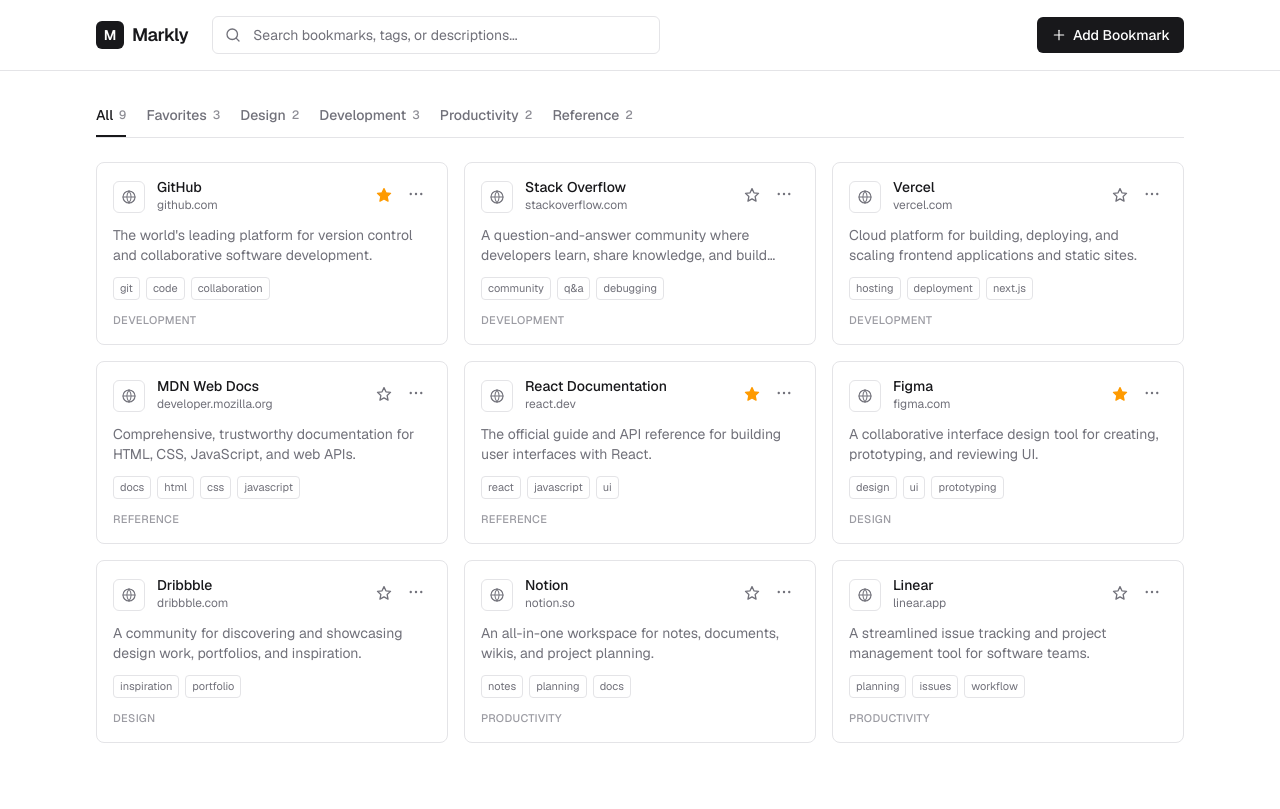
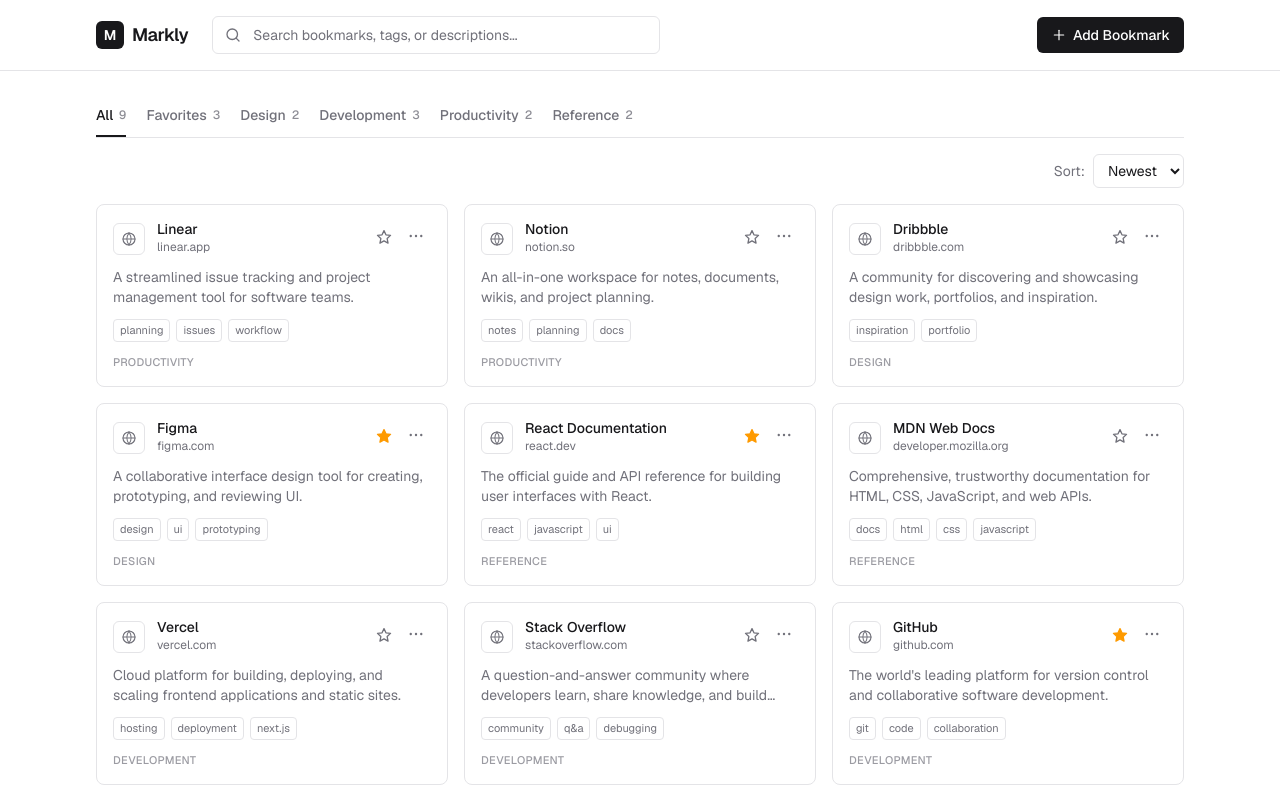
Before and after one commit to ShadaTaran/markly, a Next.js app: page / in a window 1280 px wide. Built offline with nearby package versions, Linux system fonts and the light colour scheme.

Commit message:
feat: add bookmark organization and sorting

```diff
--- a/src/components/BookmarkCard.tsx
+++ b/src/components/BookmarkCard.tsx
@@ -1,21 +1,25 @@
 import { useState } from "react";
 import type { Bookmark } from "@/types/bookmark";
-import { getDomain, getFaviconUrl } from "@/lib/utils";
+import { cn, getDomain, getFaviconUrl } from "@/lib/utils";
 import { BookmarkActions } from "@/components/BookmarkActions";
 import { GlobeIcon, StarIcon } from "@/components/icons";
 
 interface BookmarkCardProps {
   bookmark: Bookmark;
+  activeTag: string | null;
   onToggleFavorite: (id: string) => void;
   onEdit: (bookmark: Bookmark) => void;
   onDeleteRequest: (bookmark: Bookmark) => void;
+  onTagClick: (tag: string) => void;
 }
 
 export function BookmarkCard({
   bookmark,
+  activeTag,
   onToggleFavorite,
   onEdit,
   onDeleteRequest,
+  onTagClick,
 }: BookmarkCardProps) {
   const { title, url, description, category, tags, favorite } = bookmark;
   const domain = getDomain(url);
@@ -29,6 +33,7 @@ export function BookmarkCard({
             {faviconFailed ? (
               <GlobeIcon width={16} height={16} className="text-muted-foreground" />
             ) : (
+              // eslint-disable-next-line @next/next/no-img-element -- favicons are third-party, per-domain images; next/image's optimizer isn't a good fit here.
               <img
                 src={getFaviconUrl(domain)}
                 alt=""
@@ -78,14 +83,26 @@ export function BookmarkCard({
       </p>
 
       <div className="mt-3 flex flex-wrap items-center gap-1.5">
-        {tags.map((tag) => (
-          <span
-            key={tag}
-            className="rounded border border-border px-1.5 py-0.5 text-[11px] text-muted-foreground"
-          >
-            {tag}
-          </span>
-        ))}
+        {tags.map((tag) => {
+          const isActive = activeTag?.toLowerCase() === tag.toLowerCase();
+          return (
+            <button
+              key={tag}
+              type="button"
+              onClick={() => onTagClick(tag)}
+              aria-pressed={isActive}
+              aria-label={`Filter by tag ${tag}`}
+              className={cn(
+                "rounded border px-1.5 py-0.5 text-[11px] transition-colors focus-visible:outline-none focus-visible:ring-2 focus-visible:ring-accent/40",
+                isActive
+                  ? "border-foreground/60 text-foreground"
+                  : "border-border text-muted-foreground hover:border-foreground/40 hover:text-foreground",
+              )}
+            >
+              {tag}
+            </button>
+          );
+        })}
       </div>
 
       <div className="mt-3 text-[11px] font-medium uppercase tracking-wide text-muted-foreground/70">
--- a/src/components/BookmarkDashboard.tsx
+++ b/src/components/BookmarkDashboard.tsx
@@ -7,9 +7,19 @@ import { CategoryFilter } from "@/components/CategoryFilter";
 import { BookmarkGrid } from "@/components/BookmarkGrid";
 import { BookmarkDialog } from "@/components/BookmarkDialog";
 import { DeleteBookmarkDialog } from "@/components/DeleteBookmarkDialog";
-import { generateBookmarkId, getDomain } from "@/lib/utils";
+import { SortSelect } from "@/components/SortSelect";
+import { XIcon } from "@/components/icons";
+import { generateBookmarkId } from "@/lib/utils";
 import { ALL_CATEGORY_FILTER, FAVORITES_FILTER } from "@/lib/constants";
 import { loadBookmarks, saveBookmarks } from "@/lib/bookmark-storage";
+import {
+  filterBookmarks,
+  getCategories,
+  getUniqueCategories,
+  normalizeCategory,
+  sortBookmarks,
+  type SortOption,
+} from "@/lib/bookmarks";
 
 interface BookmarkDashboardProps {
   bookmarks: Bookmark[];
@@ -22,27 +32,40 @@ export function BookmarkDashboard({ bookmarks: initialBookmarks }: BookmarkDashb
   const [isHydrated, setIsHydrated] = useState(false);
   const [searchQuery, setSearchQuery] = useState("");
   const [selectedCategory, setSelectedCategory] = useState<string>(ALL_CATEGORY_FILTER);
+  const [activeTag, setActiveTag] = useState<string | null>(null);
+  const [sortOption, setSortOption] = useState<SortOption>("newest");
   const [dialogState, setDialogState] = useState<DialogState>(null);
   const [deleteTarget, setDeleteTarget] = useState<Bookmark | null>(null);
 
+  // Runs once on mount (client-only). localStorage isn't available during
+  // SSR/static prerendering, so the initial render always uses the mock
+  // data to keep server and client output identical (no hydration
+  // mismatch); this effect then syncs in any real stored bookmarks after
+  // mount. Either way, hydration is marked complete so the save effect
+  // below is allowed to run.
   useEffect(() => {
     const stored = loadBookmarks();
     if (stored) {
+      // eslint-disable-next-line react-hooks/set-state-in-effect -- one-time sync from an external store (localStorage) on mount; the value cannot be derived during render because it isn't available at SSR/prerender time.
       setBookmarks(stored);
     }
     setIsHydrated(true);
   }, []);
 
+  // Persist bookmarks after every change, but only once the initial
+  // localStorage read above has completed. Without this guard, this effect
+  // would fire on first mount with the mock data and overwrite any
+  // already-stored user bookmarks before they've been loaded.
   useEffect(() => {
     if (!isHydrated) return;
     saveBookmarks(bookmarks);
   }, [bookmarks, isHydrated]);
 
-  const uniqueCategories = useMemo(
-    () => Array.from(new Set(bookmarks.map((bookmark) => bookmark.category))).sort(),
-    [bookmarks],
-  );
+  const uniqueCategories = useMemo(() => getUniqueCategories(bookmarks), [bookmarks]);
 
+  // If the selected category no longer has any bookmarks (e.g. its last
+  // bookmark was edited to a different category or deleted), fall back to
+  // "All" instead of leaving the user stuck on a filter tab that vanished.
   const activeCategory =
     selectedCategory === ALL_CATEGORY_FILTER ||
     selectedCategory === FAVORITES_FILTER ||
@@ -50,51 +73,17 @@ export function BookmarkDashboard({ bookmarks: initialBookmarks }: BookmarkDashb
       ? selectedCategory
       : ALL_CATEGORY_FILTER;
 
-  const categories = useMemo(
-    () => [
-      { id: ALL_CATEGORY_FILTER, label: "All", count: bookmarks.length },
-      {
-        id: FAVORITES_FILTER,
-        label: "Favorites",
-        count: bookmarks.filter((bookmark) => bookmark.favorite).length,
-      },
-      ...uniqueCategories.map((category) => ({
-        id: category,
-        label: category,
-        count: bookmarks.filter((bookmark) => bookmark.category === category).length,
-      })),
-    ],
-    [bookmarks, uniqueCategories],
+  const categories = useMemo(() => getCategories(bookmarks), [bookmarks]);
+
+  const filteredBookmarks = useMemo(
+    () => filterBookmarks(bookmarks, { searchQuery, activeCategory, activeTag }),
+    [bookmarks, searchQuery, activeCategory, activeTag],
   );
 
-  const filteredBookmarks = useMemo(() => {
-    const query = searchQuery.trim().toLowerCase();
-
-    return bookmarks.filter((bookmark) => {
-      const matchesCategory =
-        activeCategory === ALL_CATEGORY_FILTER
-          ? true
-          : activeCategory === FAVORITES_FILTER
-            ? bookmark.favorite
-            : bookmark.category === activeCategory;
-
-      if (!matchesCategory) return false;
-      if (!query) return true;
-
-      const haystack = [
-        bookmark.title,
-        bookmark.description,
-        bookmark.category,
-        bookmark.url,
-        getDomain(bookmark.url),
-        ...bookmark.tags,
-      ]
-        .join(" ")
-        .toLowerCase();
-
-      return haystack.includes(query);
-    });
-  }, [bookmarks, searchQuery, activeCategory]);
+  const visibleBookmarks = useMemo(
+    () => sortBookmarks(filteredBookmarks, sortOption),
+    [filteredBookmarks, sortOption],
+  );
 
   function handleToggleFavorite(id: string) {
     setBookmarks((current) =>
@@ -104,6 +93,10 @@ export function BookmarkDashboard({ bookmarks: initialBookmarks }: BookmarkDashb
           : bookmark,
       ),
     );
+  }
+
+  function handleTagClick(tag: string) {
+    setActiveTag((current) => (current?.toLowerCase() === tag.toLowerCase() ? null : tag));
   }
 
   function handleOpenAddDialog() {
@@ -119,18 +112,24 @@ export function BookmarkDashboard({ bookmarks: initialBookmarks }: BookmarkDashb
   }
 
   function handleSubmitBookmark(values: BookmarkInput) {
+    const normalizedValues = {
+      ...values,
+      category: normalizeCategory(values.category, uniqueCategories),
+    };
+
     if (dialogState !== null && dialogState.mode === "edit") {
       const { id } = dialogState.bookmark;
       setBookmarks((current) =>
         current.map((bookmark) =>
-          bookmark.id === id ? { ...bookmark, ...values } : bookmark,
+          bookmark.id === id ? { ...bookmark, ...normalizedValues } : bookmark,
         ),
       );
     } else {
       const newBookmark: Bookmark = {
         id: generateBookmarkId(),
         favorite: false,
-        ...values,
+        createdAt: new Date().toISOString(),
+        ...normalizedValues,
       };
       setBookmarks((current) => [newBookmark, ...current]);
     }
@@ -167,16 +166,35 @@ export function BookmarkDashboard({ bookmarks: initialBookmarks }: BookmarkDashb
           onChange={setSelectedCategory}
         />
 
-        <div className="mt-6">
+        <div className="mt-4 flex flex-wrap items-center gap-3">
+          {activeTag && (
+            <button
+              type="button"
+              onClick={() => setActiveTag(null)}
+              className="flex items-center gap-1.5 rounded-md border border-border bg-surface px-2.5 py-1 text-xs font-medium text-foreground transition-colors hover:border-foreground/40"
+            >
+              Tag: {activeTag}
+              <XIcon width={13} height={13} />
+            </button>
+          )}
+          <div className="ml-auto">
+            <SortSelect value={sortOption} onChange={setSortOption} />
+          </div>
+        </div>
+
+        <div className="mt-4">
           <BookmarkGrid
-            bookmarks={filteredBookmarks}
+            bookmarks={visibleBookmarks}
             totalBookmarks={bookmarks.length}
             searchQuery={searchQuery}
             activeCategory={activeCategory}
+            activeTag={activeTag}
             onToggleFavorite={handleToggleFavorite}
             onEdit={handleOpenEditDialog}
             onDeleteRequest={handleDeleteRequest}
             onClearSearch={() => setSearchQuery("")}
+            onClearTag={() => setActiveTag(null)}
+            onTagClick={handleTagClick}
           />
         </div>
       </main>
--- a/src/components/BookmarkGrid.tsx
+++ b/src/components/BookmarkGrid.tsx
@@ -9,10 +9,13 @@ interface BookmarkGridProps {
   totalBookmarks: number;
   searchQuery: string;
   activeCategory: string;
+  activeTag: string | null;
   onToggleFavorite: (id: string) => void;
   onEdit: (bookmark: Bookmark) => void;
   onDeleteRequest: (bookmark: Bookmark) => void;
   onClearSearch: () => void;
+  onClearTag: () => void;
+  onTagClick: (tag: string) => void;
 }
 
 export function BookmarkGrid({
@@ -20,10 +23,13 @@ export function BookmarkGrid({
   totalBookmarks,
   searchQuery,
   activeCategory,
+  activeTag,
   onToggleFavorite,
   onEdit,
   onDeleteRequest,
   onClearSearch,
+  onClearTag,
+  onTagClick,
 }: BookmarkGridProps) {
   if (bookmarks.length === 0) {
     const trimmedQuery = searchQuery.trim();
@@ -45,6 +51,17 @@ export function BookmarkGrid({
           title="No bookmarks found"
           description={`No bookmarks match "${trimmedQuery}".`}
           action={{ label: "Clear search", onClick: onClearSearch }}
+        />
+      );
+    }
+
+    if (activeTag) {
+      return (
+        <EmptyState
+          icon={<SearchIcon width={22} height={22} />}
+          title="No bookmarks found"
+          description={`No bookmarks tagged "${activeTag}".`}
+          action={{ label: "Clear tag filter", onClick: onClearTag }}
         />
       );
     }
@@ -83,9 +100,11 @@ export function BookmarkGrid({
         <BookmarkCard
           key={bookmark.id}
           bookmark={bookmark}
+          activeTag={activeTag}
           onToggleFavorite={onToggleFavorite}
           onEdit={onEdit}
           onDeleteRequest={onDeleteRequest}
+          onTagClick={onTagClick}
         />
       ))}
     </div>
--- /dev/null
+++ b/src/components/SortSelect.tsx
@@ -0,0 +1,33 @@
+import type { SortOption } from "@/lib/bookmarks";
+
+const SORT_OPTIONS: { value: SortOption; label: string }[] = [
+  { value: "newest", label: "Newest" },
+  { value: "oldest", label: "Oldest" },
+  { value: "az", label: "A–Z" },
+  { value: "za", label: "Z–A" },
+];
+
+interface SortSelectProps {
+  value: SortOption;
+  onChange: (value: SortOption) => void;
+}
+
+export function SortSelect({ value, onChange }: SortSelectProps) {
+  return (
+    <label className="flex items-center gap-2 text-sm text-muted-foreground">
+      <span className="hidden sm:inline">Sort:</span>
+      <select
+        value={value}
+        onChange={(event) => onChange(event.target.value as SortOption)}
+        aria-label="Sort bookmarks"
+        className="rounded-md border border-border bg-surface px-2.5 py-1.5 text-sm text-foreground outline-none transition-colors focus:border-accent focus:ring-2 focus:ring-accent/25"
+      >
+        {SORT_OPTIONS.map((option) => (
+          <option key={option.value} value={option.value}>
+            {option.label}
+          </option>
+        ))}
+      </select>
+    </label>
+  );
+}
--- a/src/data/bookmarks.ts
+++ b/src/data/bookmarks.ts
@@ -10,6 +10,7 @@ export const mockBookmarks: Bookmark[] = [
     category: "Development",
     tags: ["git", "code", "collaboration"],
     favorite: true,
+    createdAt: "2026-08-01T09:00:00.000Z",
   },
   {
     id: "stack-overflow",
@@ -20,6 +21,7 @@ export const mockBookmarks: Bookmark[] = [
     category: "Development",
     tags: ["community", "q&a", "debugging"],
     favorite: false,
+    createdAt: "2026-08-02T09:00:00.000Z",
   },
   {
     id: "vercel",
@@ -30,6 +32,7 @@ export const mockBookmarks: Bookmark[] = [
     category: "Development",
     tags: ["hosting", "deployment", "next.js"],
     favorite: false,
+    createdAt: "2026-08-03T09:00:00.000Z",
   },
   {
     id: "mdn",
@@ -40,6 +43,7 @@ export const mockBookmarks: Bookmark[] = [
     category: "Reference",
     tags: ["docs", "html", "css", "javascript"],
     favorite: false,
+    createdAt: "2026-08-04T09:00:00.000Z",
   },
   {
     id: "react-docs",
@@ -50,6 +54,7 @@ export const mockBookmarks: Bookmark[] = [
     category: "Reference",
     tags: ["react", "javascript", "ui"],
     favorite: true,
+    createdAt: "2026-08-05T09:00:00.000Z",
   },
   {
     id: "figma",
@@ -60,6 +65,7 @@ export const mockBookmarks: Bookmark[] = [
     category: "Design",
     tags: ["design", "ui", "prototyping"],
     favorite: true,
+    createdAt: "2026-08-06T09:00:00.000Z",
   },
   {
     id: "dribbble",
@@ -70,6 +76,7 @@ export const mockBookmarks: Bookmark[] = [
     category: "Design",
     tags: ["inspiration", "portfolio"],
     favorite: false,
+    createdAt: "2026-08-07T09:00:00.000Z",
   },
   {
     id: "notion",
@@ -80,6 +87,7 @@ export const mockBookmarks: Bookmark[] = [
     category: "Productivity",
     tags: ["notes", "planning", "docs"],
     favorite: false,
+    createdAt: "2026-08-08T09:00:00.000Z",
   },
   {
     id: "linear",
@@ -90,5 +98,6 @@ export const mockBookmarks: Bookmark[] = [
     category: "Productivity",
     tags: ["planning", "issues", "workflow"],
     favorite: false,
+    createdAt: "2026-08-09T09:00:00.000Z",
   },
 ];
--- /dev/null
+++ b/src/lib/bookmarks.ts
@@ -0,0 +1,112 @@
+import type { Bookmark } from "@/types/bookmark";
+import { ALL_CATEGORY_FILTER, FAVORITES_FILTER } from "@/lib/constants";
+import { getDomain } from "@/lib/utils";
+
+export type SortOption = "newest" | "oldest" | "az" | "za";
+
+export interface CategoryOption {
+  id: string;
+  label: string;
+  count: number;
+}
+
+export function getUniqueCategories(bookmarks: Bookmark[]): string[] {
+  return Array.from(new Set(bookmarks.map((bookmark) => bookmark.category))).sort();
+}
+
+export function getCategories(bookmarks: Bookmark[]): CategoryOption[] {
+  const uniqueCategories = getUniqueCategories(bookmarks);
+
+  return [
+    { id: ALL_CATEGORY_FILTER, label: "All", count: bookmarks.length },
+    {
+      id: FAVORITES_FILTER,
+      label: "Favorites",
+      count: bookmarks.filter((bookmark) => bookmark.favorite).length,
+    },
+    ...uniqueCategories.map((category) => ({
+      id: category,
+      label: category,
+      count: bookmarks.filter((bookmark) => bookmark.category === category).length,
+    })),
+  ];
+}
+
+/**
+ * Resolves a user-entered category against the categories already in use,
+ * so casing/whitespace differences (" development", "DEVELOPMENT") reuse
+ * the existing category instead of creating a near-duplicate.
+ */
+export function normalizeCategory(input: string, existingCategories: string[]): string {
+  const cleaned = input.trim().replace(/\s+/g, " ");
+  const key = cleaned.toLowerCase();
+  const existingMatch = existingCategories.find(
+    (category) => category.toLowerCase() === key,
+  );
+  return existingMatch ?? cleaned;
+}
+
+interface FilterOptions {
+  searchQuery: string;
+  activeCategory: string;
+  activeTag: string | null;
+}
+
+export function filterBookmarks(
+  bookmarks: Bookmark[],
+  { searchQuery, activeCategory, activeTag }: FilterOptions,
+): Bookmark[] {
+  const query = searchQuery.trim().toLowerCase();
+  const tag = activeTag ? activeTag.toLowerCase() : null;
+
+  return bookmarks.filter((bookmark) => {
+    const matchesCategory =
+      activeCategory === ALL_CATEGORY_FILTER
+        ? true
+        : activeCategory === FAVORITES_FILTER
+          ? bookmark.favorite
+          : bookmark.category === activeCategory;
+
+    if (!matchesCategory) return false;
+
+    if (tag && !bookmark.tags.some((bookmarkTag) => bookmarkTag.toLowerCase() === tag)) {
+      return false;
+    }
+
+    if (!query) return true;
+
+    const haystack = [
+      bookmark.title,
+      bookmark.description,
+      bookmark.category,
+      bookmark.url,
+      getDomain(bookmark.url),
+      ...bookmark.tags,
+    ]
+      .join(" ")
+      .toLowerCase();
+
+    return haystack.includes(query);
+  });
+}
+
+export function sortBookmarks(bookmarks: Bookmark[], sortOption: SortOption): Bookmark[] {
+  const sorted = [...bookmarks];
+
+  switch (sortOption) {
+    case "newest":
+      sorted.sort((a, b) => b.createdAt.localeCompare(a.createdAt));
+      break;
+    case "oldest":
+      sorted.sort((a, b) => a.createdAt.localeCompare(b.createdAt));
+      break;
+    case "az":
+      sorted.sort((a, b) => a.title.localeCompare(b.title, undefined, { sensitivity: "base" }));
+      break;
+    case "za":
+      sorted.sort((a, b) => b.title.localeCompare(a.title, undefined, { sensitivity: "base" }));
+      break;
+  }
+
+  return sorted;
+}
--- a/src/types/bookmark.ts
+++ b/src/types/bookmark.ts
@@ -6,6 +6,7 @@ export interface Bookmark {
   category: string;
   tags: string[];
   favorite: boolean;
+  createdAt: string;
 }
 
-export type BookmarkInput = Omit<Bookmark, "id" | "favorite">;
+export type BookmarkInput = Omit<Bookmark, "id" | "favorite" | "createdAt">;
```
Also changed, not shown: src/components/BookmarkForm.tsx (+7 -1 lines), src/components/CategoryFilter.tsx (+1 -6 lines), src/lib/bookmark-storage.ts (+12 -1 lines).
